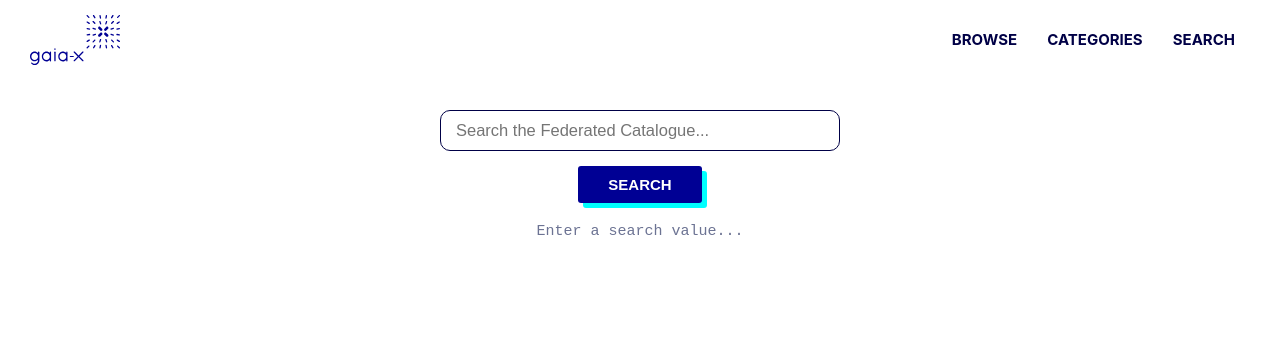
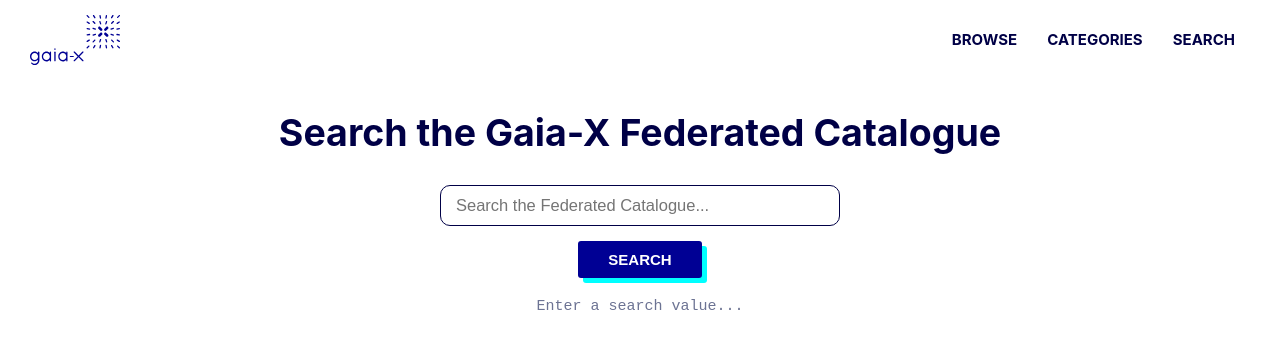
Before and after one commit to deltaDAO/mvg-catalogue, a Next.js app: page /search in a window 1280 px wide. Shown: the top 348 px of the page. Built offline with nearby package versions, Linux system fonts and the light colour scheme.

Commit message:
feat: add search content json

```diff
--- /dev/null
+++ b/content/search.json
@@ -0,0 +1,4 @@
+{
+  "title": "Search the Gaia-X Federated Catalogue",
+  "placeholder": "Search the Federated Catalogue..."
+}
--- a/src/components/Home/index.tsx
+++ b/src/components/Home/index.tsx
@@ -10,18 +10,12 @@
   const { title, description } = useSiteMetadata().site
 
   return (
-    <>
     <div className={styles.container}>
       <h1 className={styles.title}>{title}</h1>
-
       <p className={styles.description}>{description}</p>
-
       <Searchform />
-
       <Assettypes />
-
       <Categories />
     </div>
-    </>
   )
 }
--- a/src/components/Search/Searchbar.tsx
+++ b/src/components/Search/Searchbar.tsx
@@ -1,5 +1,6 @@
 import React, { ReactElement, useState } from 'react'
 import styles from './Searchbar.module.css'
+import content from '../../../content/search.json'
 
 export default function Searchbar({
   defaultValue,
@@ -8,20 +9,19 @@
   defaultValue?: string
   onChange?: (value: string) => void
 }): ReactElement {
+  const { placeholder } = content
   const [value, setValue] = useState(defaultValue || '')
 
   return (
-    <>
     <input
       className={styles.input}
       type="text"
-        placeholder="Search the Federated Catalogue..."
+      placeholder={placeholder}
       value={value}
       onChange={(e) => {
         onChange && onChange(e.target.value)
         setValue(e.target.value)
       }}
     />
-    </>
   )
 }
--- a/src/components/Search/index.tsx
+++ b/src/components/Search/index.tsx
@@ -9,6 +9,7 @@
 import { useRouter } from 'next/router'
 import styles from './index.module.css'
 import Searchform from './Searchform'
+import content from '../../../content/search.json'
 
 export interface SearchResults {
   total: number
@@ -23,6 +24,7 @@
 }): ReactElement {
   const router = useRouter()
   const { query } = router
+  const { title } = content
 
   const [searchTerm, setSearchTerm] = useState<string>('')
   const [searchType, setSearchType] = useState<
@@ -95,6 +97,7 @@
 
   return (
     <div className={styles.container}>
+      <h2 className={styles.title}>{title}</h2>
       <Searchform
         disabled={loading}
         onSubmit={(value) => {
```
Lines whose indentation alone changed are shown as unchanged.
